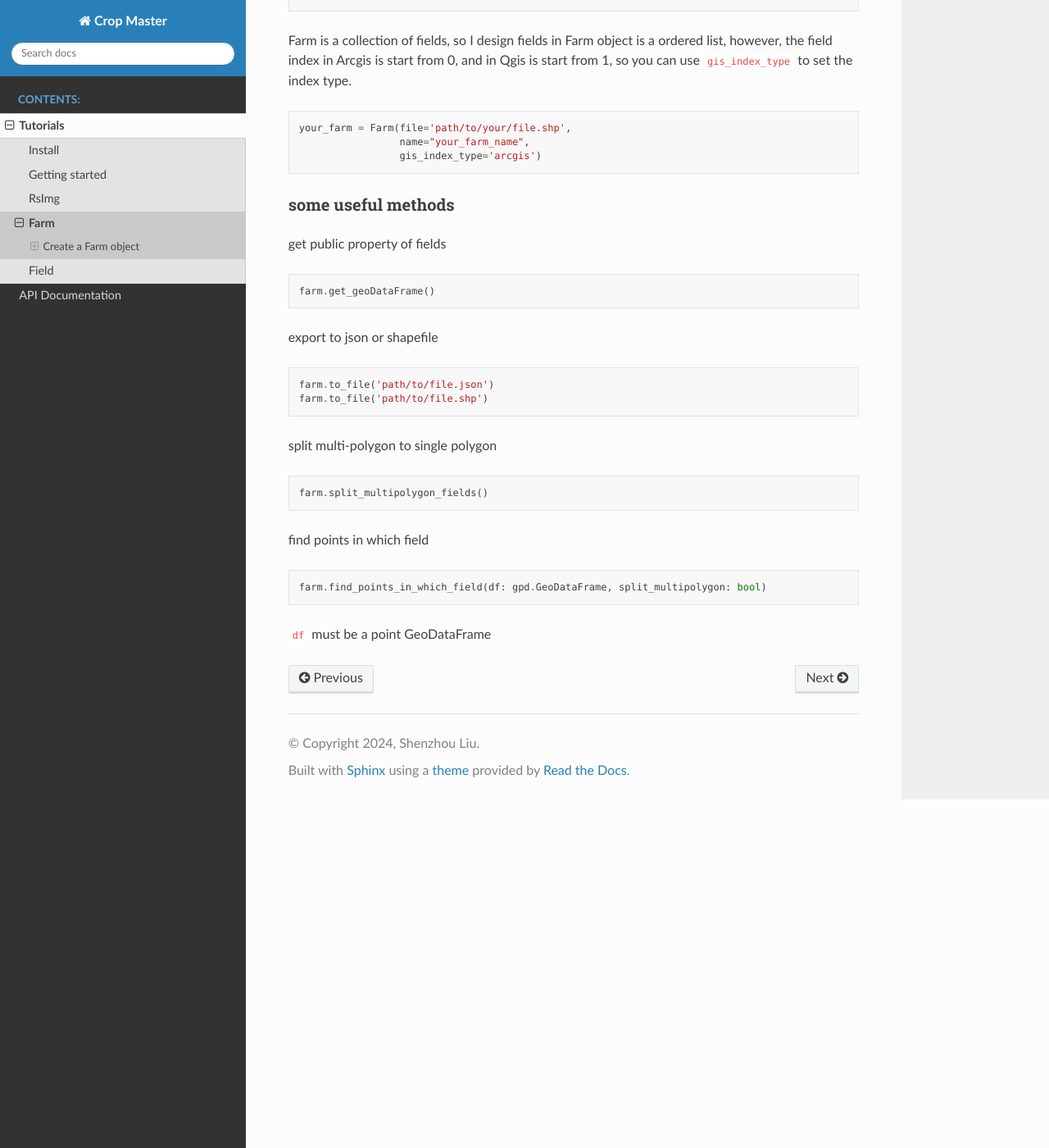
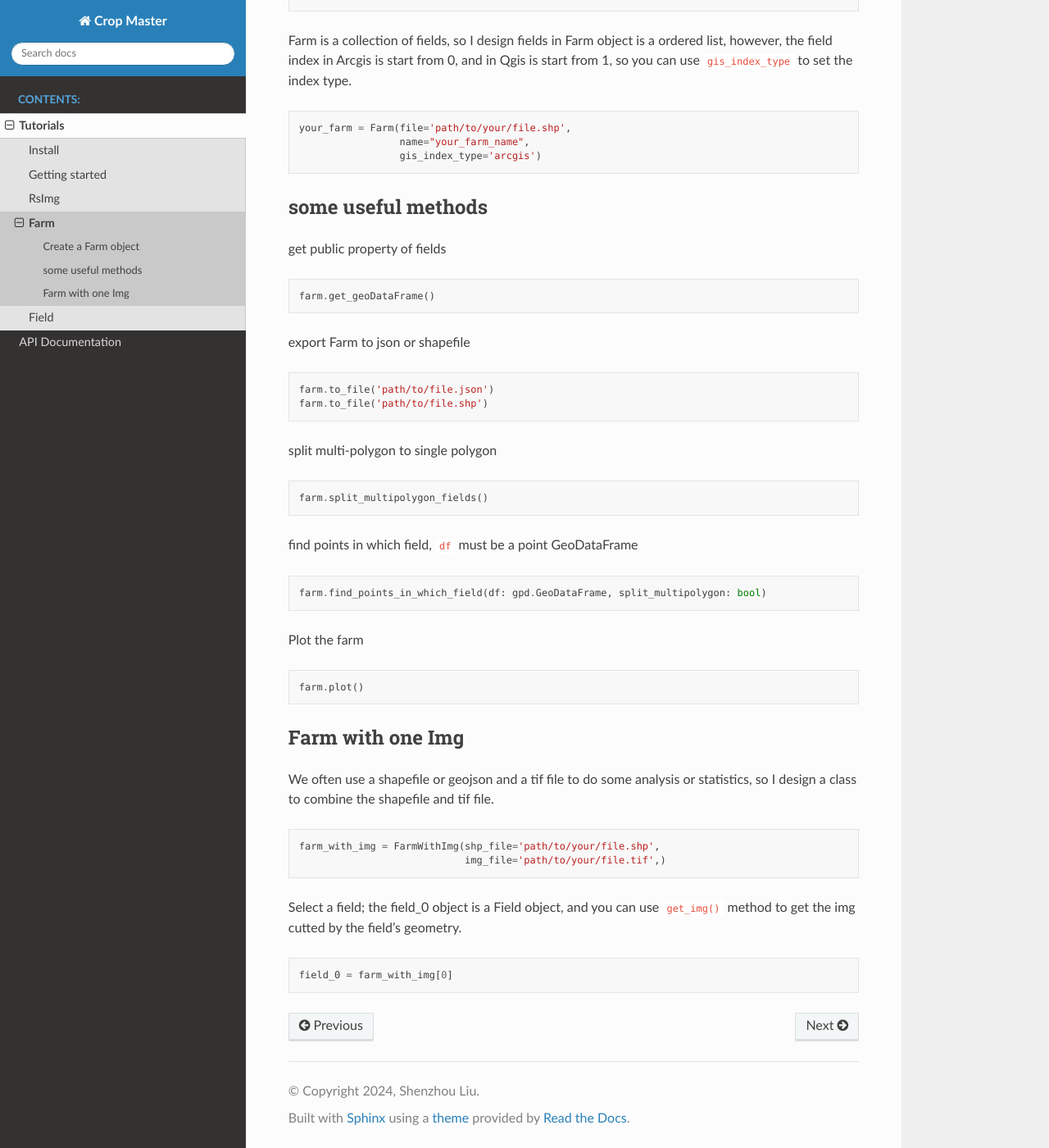
Before and after one commit to sqwev/CropMaster, a Sphinx documentation site: the page built from docs/source/tutorials/farm.md, in a window 1280 px wide and 1400 px high, scrolled down 713 px. Shown: the whole window at 82% size. Built offline with Sphinx 7.4.7 and the Read the Docs theme 2.0.0, drawn with Linux system fonts in a browser that asks for light colours.

Commit message:
update doc, add merge function in farm.py

````diff
--- a/docs/source/tutorials/farm.md
+++ b/docs/source/tutorials/farm.md
@@ -38,14 +38,14 @@ your_farm = Farm(file='path/to/your/file.shp',
                  gis_index_type='arcgis')
 ```
 
-### some useful methods
+## some useful methods
 
 get public property of fields
 ```python
 farm.get_geoDataFrame()
 ```
 
-export to json or shapefile
+export Farm to json or shapefile
 
 ```python
 farm.to_file('path/to/file.json')
@@ -58,9 +58,31 @@ split multi-polygon to single polygon
 farm.split_multipolygon_fields()
 ```
 
-find points in which field
+find points in which field, `df` must be a point GeoDataFrame
 
 ```python
 farm.find_points_in_which_field(df: gpd.GeoDataFrame, split_multipolygon: bool)
 ```
-`df` must be a point GeoDataFrame
+
+Plot the farm
+
+```python
+farm.plot()
+```
+
+## Farm with one Img
+
+We often use a shapefile or geojson and a tif file to do some analysis or
+statistics, so I design a class to combine the shapefile and tif file.
+
+```python
+farm_with_img = FarmWithImg(shp_file='path/to/your/file.shp',
+                            img_file='path/to/your/file.tif',)
+```
+
+Select a field; the field_0 object is a Field object, and you can use `get_img()`
+method to get the img cutted by the field's geometry.
+
+```python
+field_0 = farm_with_img[0]
+```
````
Also changed, not shown: docs/source/tutorials/field.md (+14 -0 lines), docs/source/tutorials/rsimg.md (+7 -0 lines), 3 other files.
